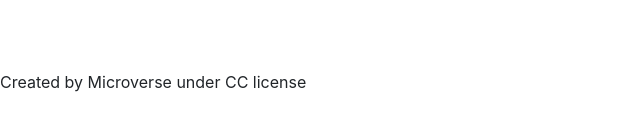
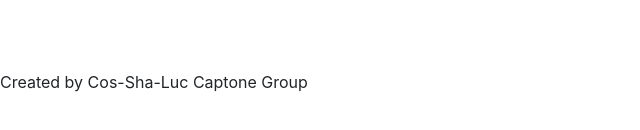
Before and after one commit to CobbyElsonfx/JavaScript-Capstone, a website: page src/index.html in a window 1280 px wide. Shown: the part 320-450 px from the top of the page, 0-640 px from the left. Drawn offline with nearby package versions, Linux system fonts and the light colour scheme.

Commit message:
fix footer

```diff
--- a/src/index.html
+++ b/src/index.html
@@ -63,7 +63,7 @@
     <footer class="footer-section">
       <div class="container-div">
         <div class="footer-copyright">
-          <p class="footer-description">Created by Microverse under CC license</p>
+          <p class="footer-description">Created by Cos-Sha-Luc Captone Group</p>
         </div>
       </div>
     </footer>
--- a/src/style.css
+++ b/src/style.css
@@ -115,6 +115,7 @@ body {
   display: flex;
   padding-top: 1rem;
   padding-left: 1rem;
+  justify-content: center;
   align-items: center;
 }
 
```
Also changed, not shown: dist/index.html, dist/main. bundle.js, 1 other file.
